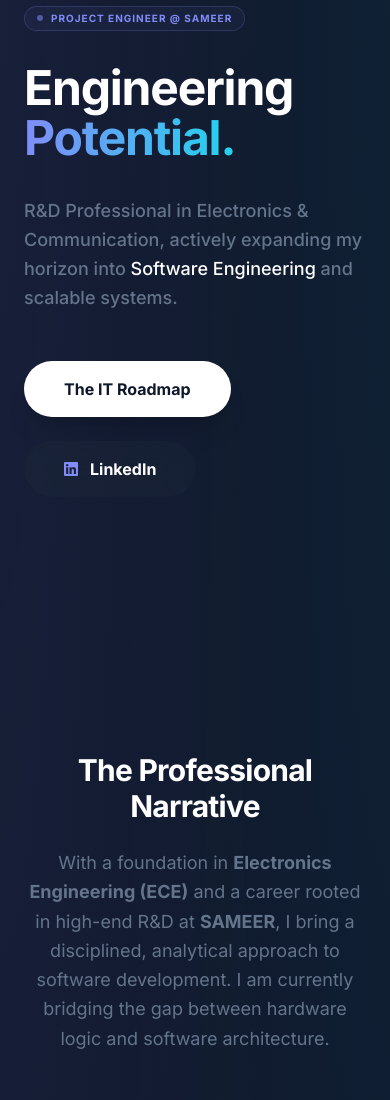
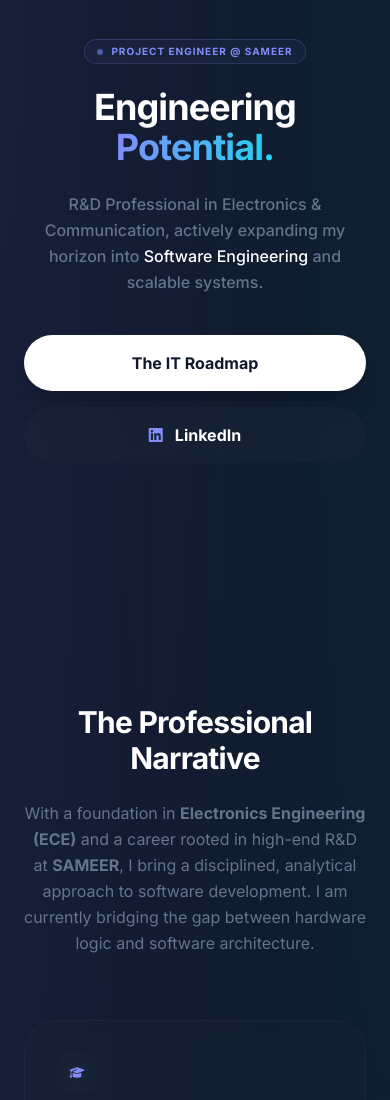
Before and after one commit to somasreebose/somasreebose.github.io, a website: page index.html in a window 390 px wide. Shown: the part 220-1320 px from the top of the page. Drawn offline with Linux system fonts and the light colour scheme.

Commit message:
feat: enhance mobile and tablet responsiveness with adaptive layouts and typography

```diff
--- a/index.html
+++ b/index.html
@@ -46,22 +46,22 @@
 
     <!-- Hero Section -->
     <section id="hero" class="min-h-screen flex items-center pt-24 px-6 md:px-12 relative overflow-hidden">
-        <div class="container mx-auto grid lg:grid-cols-2 gap-16 items-center">
-            <div class="fade-in">
-                <div class="inline-flex items-center space-x-2 badge badge-primary mb-8">
+        <div class="container mx-auto grid lg:grid-cols-2 gap-12 lg:gap-20 items-center">
+            <div class="fade-in text-center lg:text-left">
+                <div class="inline-flex items-center space-x-2 badge badge-primary mb-6 md:mb-8">
                     <span class="w-1.5 h-1.5 bg-primary rounded-full animate-pulse"></span>
                     <span>Project Engineer @ SAMEER</span>
                 </div>
-                <h1 class="text-5xl md:text-7xl lg:text-8xl font-bold text-white mb-8 tracking-tight leading-[1.05]">
-                    Engineering <br><span class="text-gradient">Potential.</span>
+                <h1 class="text-4xl sm:text-5xl md:text-7xl lg:text-8xl font-bold text-white mb-6 md:mb-8 tracking-tight leading-[1.1] md:leading-[1.05]">
+                    Engineering <br class="hidden sm:block"><span class="text-gradient">Potential.</span>
                 </h1>
-                <p class="text-lg text-slate-500 mb-12 max-w-lg leading-relaxed font-medium">
+                <p class="text-base md:text-lg text-slate-500 mb-10 md:mb-12 max-w-lg mx-auto lg:mx-0 leading-relaxed font-medium">
                     R&D Professional in Electronics & Communication, actively expanding my horizon into
                     <span class="text-white">Software Engineering</span> and scalable systems.
                 </p>
-                <div class="flex flex-wrap gap-6">
-                    <a href="#expertise" class="bg-white text-dark px-10 py-4 rounded-full font-bold hover:bg-primary hover:text-white transition-all shadow-xl">The IT Roadmap</a>
-                    <a href="https://www.linkedin.com/in/somasree-bose" target="_blank" class="glass text-white px-10 py-4 rounded-full font-bold hover:bg-white/5 transition-all flex items-center">
+                <div class="flex flex-wrap justify-center lg:justify-start gap-4 md:gap-6">
+                    <a href="#expertise" class="w-full sm:w-auto bg-white text-dark px-10 py-4 rounded-full font-bold hover:bg-primary hover:text-white transition-all shadow-xl text-center">The IT Roadmap</a>
+                    <a href="https://www.linkedin.com/in/somasree-bose" target="_blank" class="w-full sm:w-auto glass text-white px-10 py-4 rounded-full font-bold hover:bg-white/5 transition-all flex items-center justify-center">
                         <i class="fab fa-linkedin mr-3 text-primary"></i> LinkedIn
                     </a>
                 </div>
@@ -94,21 +94,21 @@
     </section>
 
     <!-- About Section -->
-    <section id="about" class="py-32 px-6 md:px-12">
+    <section id="about" class="py-20 md:py-32 px-6 md:px-12">
         <div class="container mx-auto">
             <div class="max-w-4xl mx-auto">
-                <div class="mb-20 fade-in text-center">
+                <div class="mb-16 md:mb-20 fade-in text-center">
                     <h2 class="text-3xl font-bold text-white mb-6 tracking-tight">The Professional Narrative</h2>
-                    <p class="text-lg text-slate-500 leading-relaxed">
+                    <p class="text-base md:text-lg text-slate-500 leading-relaxed">
                         With a foundation in <strong>Electronics Engineering (ECE)</strong> and a career rooted in high-end R&D at <strong>SAMEER</strong>,
                         I bring a disciplined, analytical approach to software development. I am currently bridging the gap between hardware logic
                         and software architecture.
                     </p>
                 </div>
 
-                <div class="grid md:grid-cols-2 gap-10">
-                    <div class="glass-card p-10 rounded-[2.5rem] fade-in">
-                        <div class="w-10 h-10 glass rounded-xl flex items-center justify-center text-primary mb-8">
+                <div class="grid sm:grid-cols-2 gap-6 md:gap-10">
+                    <div class="glass-card p-8 md:p-10 rounded-[2rem] md:rounded-[2.5rem] fade-in">
+                        <div class="w-10 h-10 glass rounded-xl flex items-center justify-center text-primary mb-6 md:mb-8">
                             <i class="fas fa-graduation-cap text-xs"></i>
                         </div>
                         <h3 class="text-lg font-bold text-white mb-6">Academic Excellence</h3>
@@ -130,22 +130,22 @@
                         </div>
                     </div>
 
-                    <div class="glass-card p-10 rounded-[2.5rem] fade-in">
-                        <div class="w-10 h-10 glass rounded-xl flex items-center justify-center text-accent mb-8">
+                    <div class="glass-card p-8 md:p-10 rounded-[2rem] md:rounded-[2.5rem] fade-in">
+                        <div class="w-10 h-10 glass rounded-xl flex items-center justify-center text-accent mb-6 md:mb-8">
                             <i class="fas fa-award text-xs"></i>
                         </div>
                         <h3 class="text-lg font-bold text-white mb-6">Innovation & Awards</h3>
                         <ul class="space-y-4">
                             <li class="flex items-center space-x-4">
-                                <span class="w-1.5 h-1.5 bg-accent rounded-full"></span>
+                                <span class="w-1.5 h-1.5 bg-accent rounded-full shrink-0"></span>
                                 <span class="text-sm font-medium text-slate-300">Smart India Hackathon 2023 & 2024</span>
                             </li>
                             <li class="flex items-center space-x-4">
-                                <span class="w-1.5 h-1.5 bg-accent rounded-full"></span>
+                                <span class="w-1.5 h-1.5 bg-accent rounded-full shrink-0"></span>
                                 <span class="text-sm font-medium text-slate-300">Accenture Innovation Challenge 2023</span>
                             </li>
                             <li class="flex items-center space-x-4">
-                                <span class="w-1.5 h-1.5 bg-accent rounded-full"></span>
+                                <span class="w-1.5 h-1.5 bg-accent rounded-full shrink-0"></span>
                                 <span class="text-sm font-medium text-slate-300">AI Specialization (MathWorks)</span>
                             </li>
                         </ul>
```
Also changed, not shown: css/output.css.
